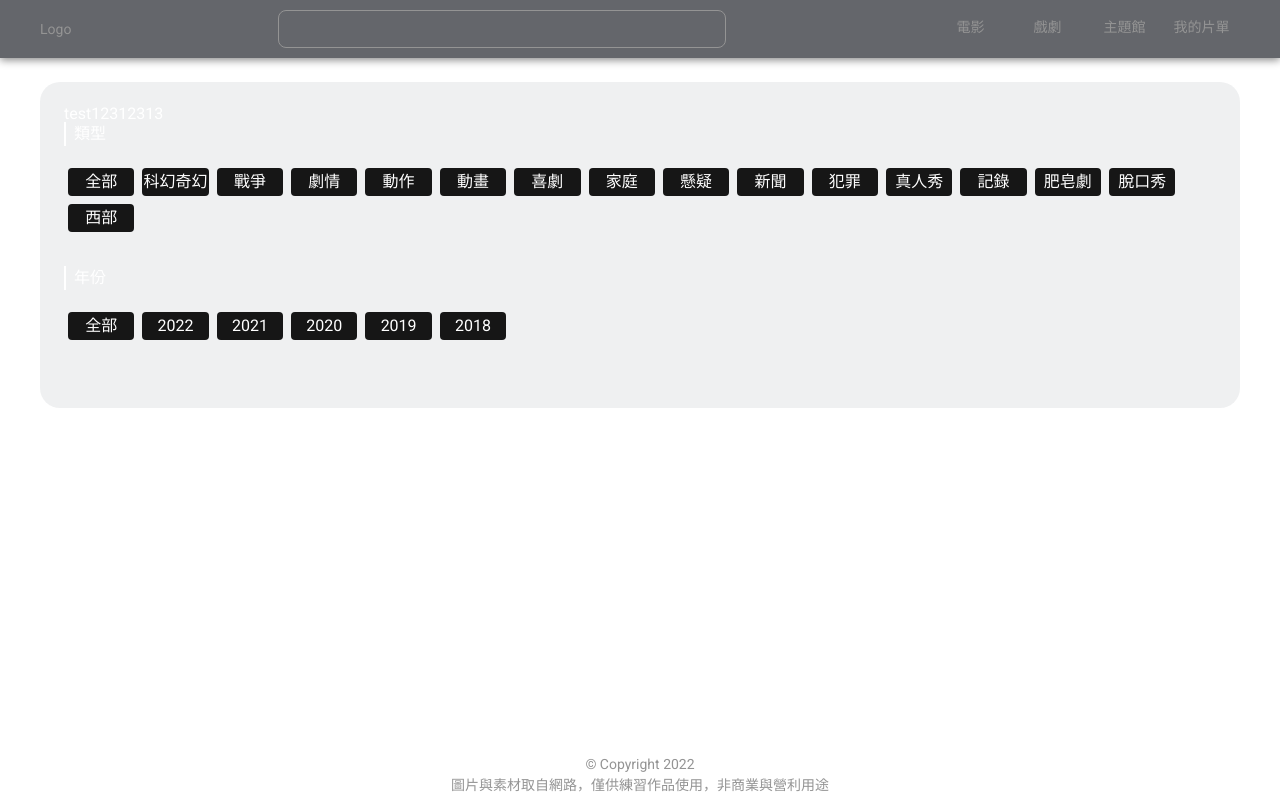
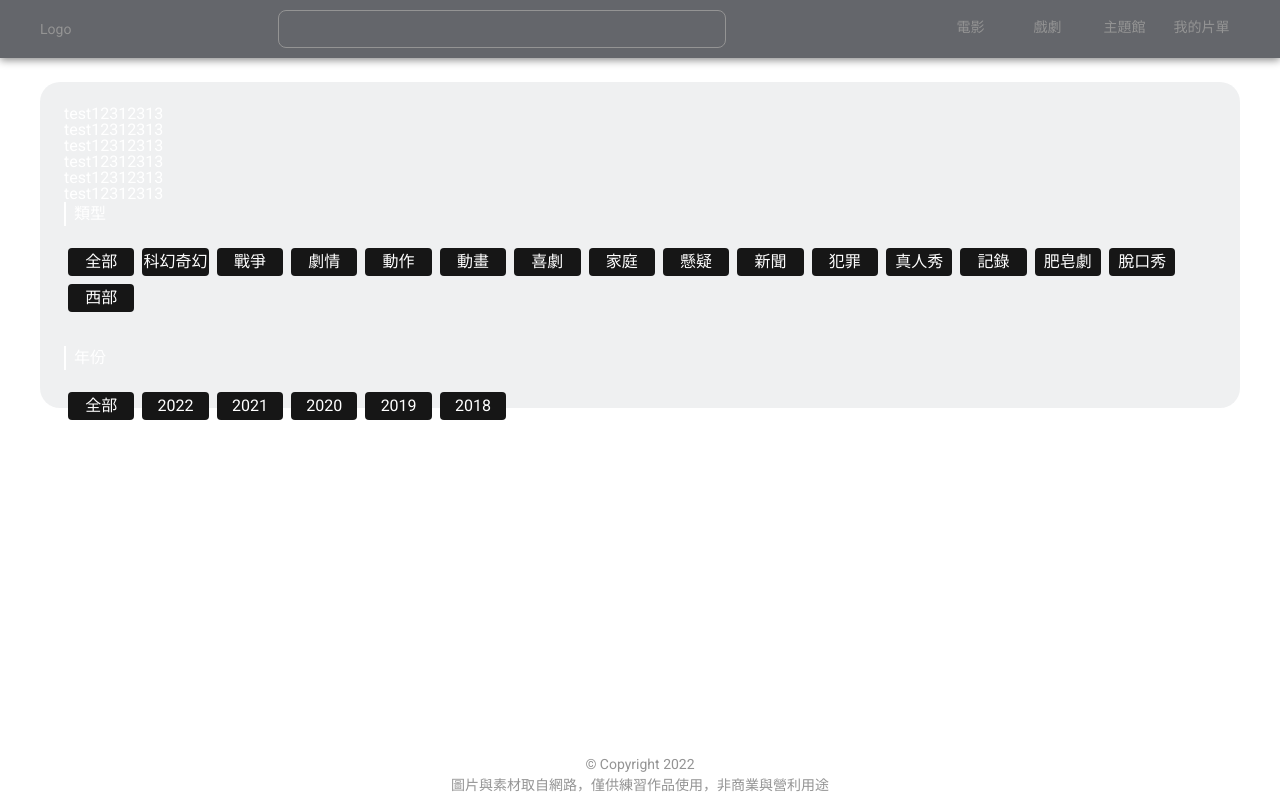
Before and after one commit to fish750710/myMovie, a React (Vite) app: page /#/drama in a window 1280 px wide. Built offline with nearby package versions, Linux system fonts and the light colour scheme.

Commit message:
test pages ....

```diff
--- a/src/pages/drama/index.jsx
+++ b/src/pages/drama/index.jsx
@@ -35,6 +35,11 @@ function index() {
     <style.content>
       <div className="filter-box">
         <div>test12312313</div>
+        <div>test12312313</div>
+        <div>test12312313</div>
+        <div>test12312313</div>
+        <div>test12312313</div>
+        <div>test12312313</div>
         <Filter title={movieType.title} data={movieType.data} />
         <Filter title={year.title} data={year.data} />
       </div>
```
